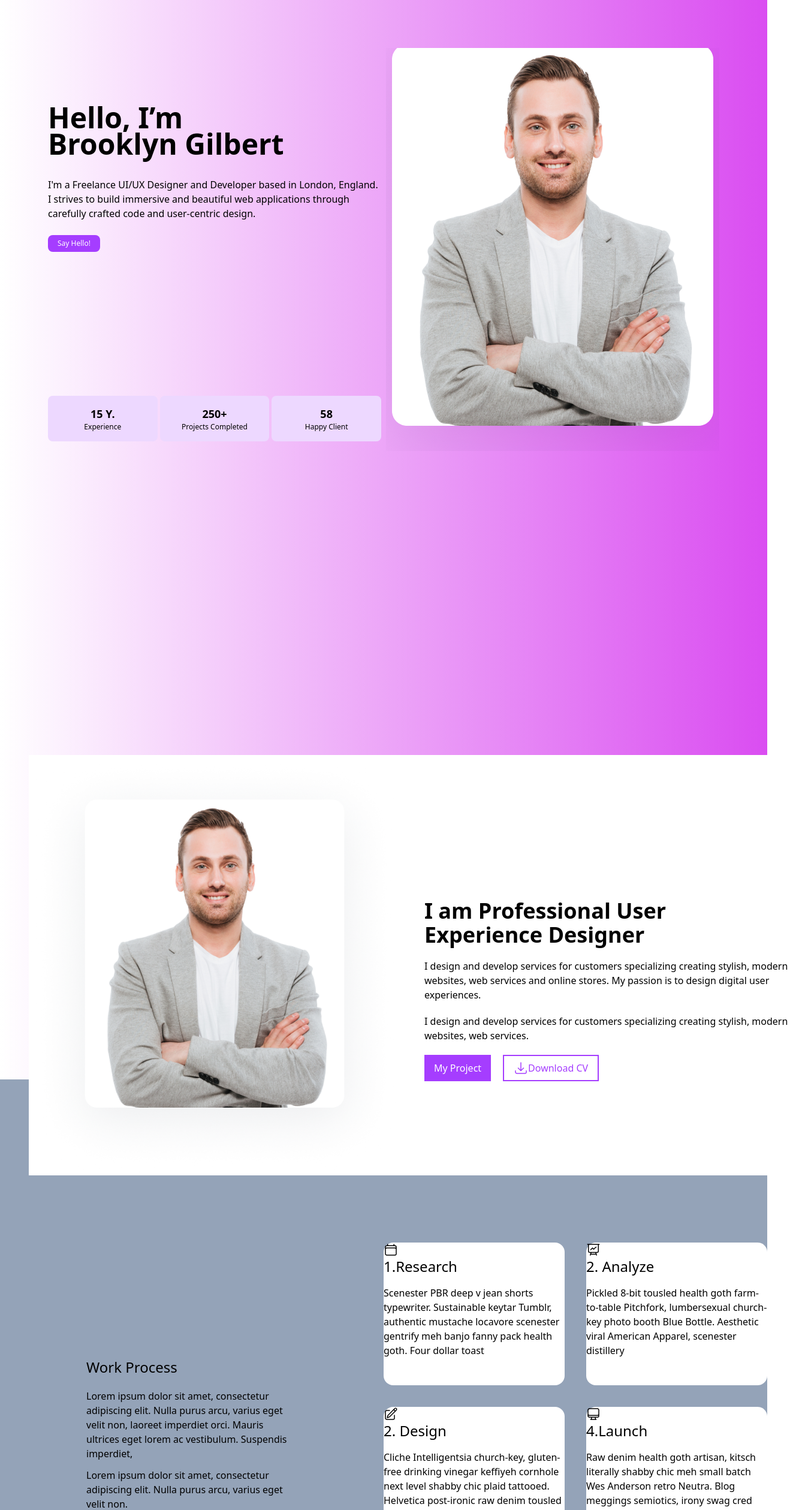
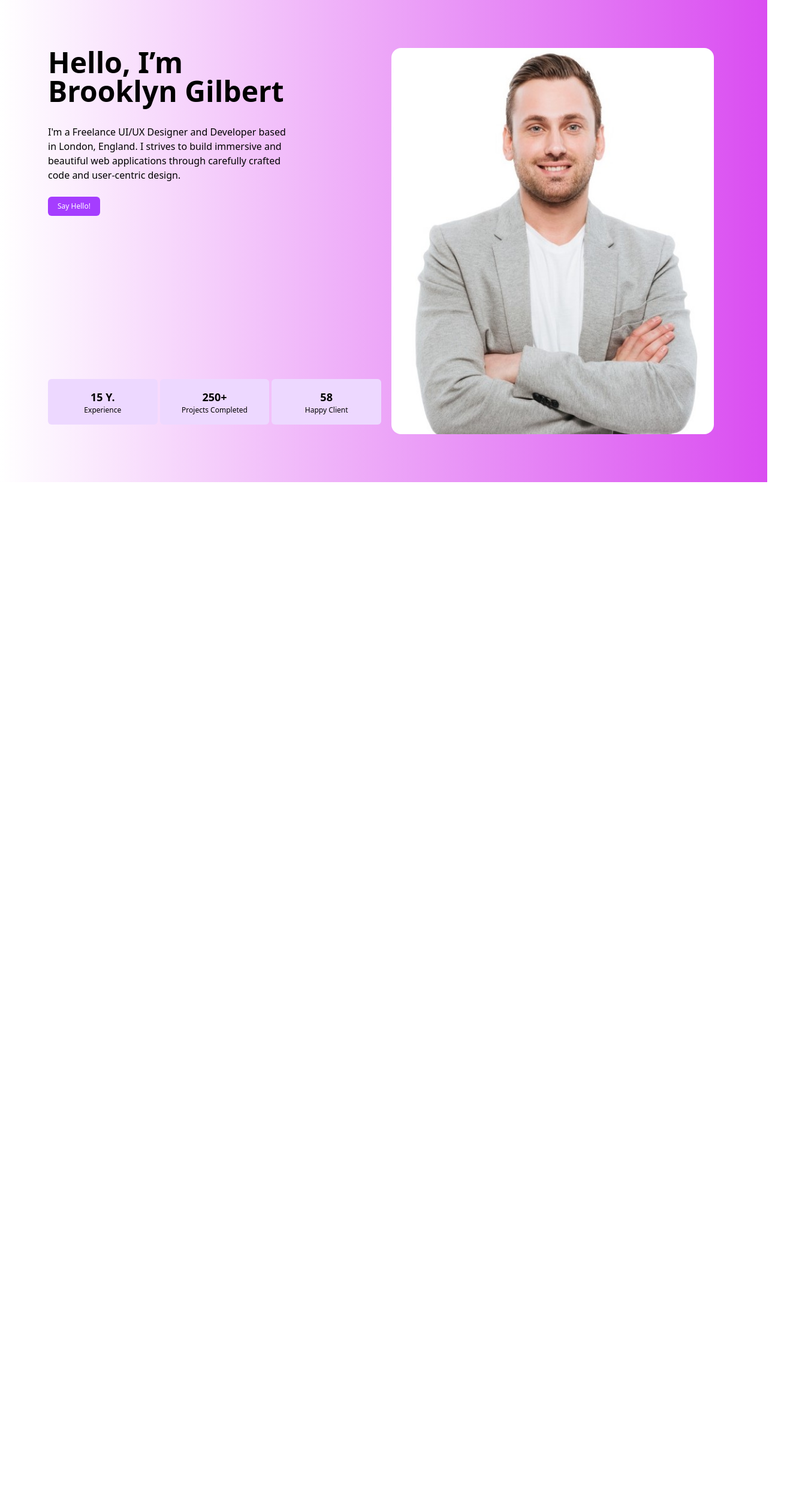
Before and after one commit to Shaimall/pictoo, a Next.js app: page / in a window 1280 px wide. Shown: the top 2518 px of the page at 60% size, 1328 px wide, since content can reach past the window. After the commit the page ends 804 px from the top, so only its background shows below. Built offline with nearby package versions, Linux system fonts and the light colour scheme.

Commit message:
3rd commit

```diff
--- a/pages/index.js
+++ b/pages/index.js
@@ -6,84 +6,52 @@ export default function Home() {
   return (
     <div>
       {/* <Nav /> */}
-      <header className="bg-gradient-to-r to-[#DA4DF1] from-white relative h-[1800px]">
-        <div className="grid grid-cols-12 px-20 gap-2  py-20">
-          <div className="col-span-6 mt-24">
-            <h className="text-5xl leading-10 font-bold">
+      <header className="bg-gradient-to-r to-[#DA4DF1] from-white relative ">
+        <section>
+          <div className=" grid md:grid-cols-2 lg:px-20 md:px-10 gap-2  py-20">
+            <div className="">
+              <h className="lg:text-5xl md:text-3xl leading-normal font-bold text-5xl ">
                 Hello, I’m<br></br> Brooklyn Gilbert
               </h>
-            <p className="text-base mt-8">
+              <p className="md:text-base mt-8 container xl:pr-36 text-2xl">
                 I'm a Freelance UI/UX Designer and Developer based in London,
                 England. I strives to build immersive and beautiful web
                 applications through carefully crafted code and user-centric
                 design.
               </p>
-            <button className="bg-[#A53DFF]  mt-6 rounded-lg px-4 py-1.5 text-xs text-white ">
+              <button className="bg-[#A53DFF]  mt-6 rounded-md px-4 py-2 text-xs text-white ">
                 {" "}
                 Say Hello!
               </button>
-            <div className="grid grid-cols-3 gap-1 text-center py-4 lg:mt-56">
-              <div className="bg-[#EDD8FF] py-4 rounded-lg ">
+              <div className="grid grid-cols-3 gap-1 text-center py-4 lg:mt-48 md:mt-14 xl:mt-64">
+                <div className="bg-[#EDD8FF] py-4 rounded-md ">
                   <h className="text-lg font-bold">15 Y.</h>
                   <p className="text-xs"> Experience</p>
                 </div>
-              <div className="bg-[#EDD8FF] py-4 rounded-lg  ">
+                <div className="bg-[#EDD8FF] py-4 rounded-md  ">
                   <h className="text-lg font-bold">250+</h>
                   <p className="text-xs "> Projects Completed</p>
                 </div>
-              <div className="bg-[#EDD8FF] py-4 rounded-lg">
+                <div className="bg-[#EDD8FF] py-4 rounded-md">
                   <h className="text-lg font-bold">58</h>
                   <p className="text-xs "> Happy Client</p>
                 </div>
               </div>
             </div>
-          <div className="col-span-6 bg bg-no-repeat bg-center bg-[url('/img/man.png')]"></div>
-        </div>
-
-        <div className=" grid grid-cols-2 gap-10 container absolute -bottom-40 left-12 bg-white mt-16  ">
-          <div>
-            <img className="" src="img/man.png" alt="" />
-            {/* <img className="" src="img/card.png" alt="" /> */}
-          </div>
-          <div className="mt-60 ">
-            <h className="text-4xl font-bold">
-              I am Professional User <br></br> Experience Designer
-            </h>
-            <p className="mt-5">
-              I design and develop services for customers specializing creating
-              stylish, modern websites, web services and online stores. My
-              passion is to design digital user experiences.
-            </p>
-            <p className="mt-5">
-              I design and develop services for customers specializing creating
-              stylish, modern websites, web services.
-            </p>
-            <div className="flex gap-5 mt-5">
-              <button className="px-4 py-2 bg-[#A53DFF] text-white">
-                My Project
-              </button>
-              <button className="flex px-4 py-2 border-2 border-[#A53DFF] text-[#A53DFF]">
-                <svg
-                  xmlns="http://www.w3.org/2000/svg"
-                  fill="none"
-                  viewBox="0 0 24 24"
-                  stroke-width="1.5"
-                  stroke="currentColor"
-                  class="w-6 h-6"
-                >
-                  <path
-                    stroke-linecap="round"
-                    stroke-linejoin="round"
-                    d="M3 16.5v2.25A2.25 2.25 0 005.25 21h13.5A2.25 2.25 0 0021 18.75V16.5M16.5 12L12 16.5m0 0L7.5 12m4.5 4.5V3"
-                  />
-                </svg>
-                Download CV
-              </button>
+            <div className=" flex justify-center">
+              <img className="rounded-2xl  " src="img/man1.jpeg" alt="" />
             </div>
           </div>
+        </section>
+        <section>
+          <div className="bg-white mx-auto w-12 ">
+            <div className="grid grid-cols-2">
+              <div></div>
             </div>
+          </div>
+        </section>
       </header>
-      <section className=" bg-slate-400 ">
+      {/* <section className=" bg-slate-400 ">
         <div className="grid grid-cols-2 container mx-auto pt-40 pb-24">
           <div className=" container px-36 py-16 mt-60">
             <h className=" text-2xl"> Work Process</h>
@@ -104,8 +72,8 @@ export default function Home() {
             ))}
           </div>
         </div>
-      </section>
-      <section>
+      </section> */}
+      {/* <section>
         <h className="w-screen flex justify-center mt-8 text-4xl">Portfolio</h>
         <p className="w-screen flex justify-center mt-7">
           There are many variations of passages of Lorem Ipsum available, but
@@ -116,7 +84,7 @@ export default function Home() {
             <Card2 {...item} key={i} />
           ))}
         </div>
-      </section>
+      </section> */}
     </div>
   );
 }
@@ -224,186 +192,186 @@ const CARD = [
   },
 ];
 
-const CARD2 = [
-  {
-    image: <img className="" src="img/card1.png" alt="" />,
+// const CARD2 = [
+//   {
+//     image: <img className="" src="img/card1.png" alt="" />,
 
-    title: "UI-UX DESIGN",
-    title2: "Product Admin Dashboard",
+//     title: "UI-UX DESIGN",
+//     title2: "Product Admin Dashboard",
 
-    description:
-      "Vivamus eleifend convallis ante, non pharetra libero molestie laoreet. Donec id imperdiet lacus.",
-    button: (
-      <button className="flex">
-        {" "}
-        Case Study
-        <svg
-          xmlns="http://www.w3.org/2000/svg"
-          fill="none"
-          viewBox="0 0 24 24"
-          stroke-width="1.5"
-          stroke="currentColor"
-          class="w-6 h-6"
-        >
-          <path
-            stroke-linecap="round"
-            stroke-linejoin="round"
-            d="M4.5 12h15m0 0l-6.75-6.75M19.5 12l-6.75 6.75"
-          />
-        </svg>
-      </button>
-    ),
-    href: "#",
-  },
-  {
-    image: <img className="" src="img/card1.png" alt="" />,
+//     description:
+//       "Vivamus eleifend convallis ante, non pharetra libero molestie laoreet. Donec id imperdiet lacus.",
+//     button: (
+//       <button className="flex">
+//         {" "}
+//         Case Study
+//         <svg
+//           xmlns="http://www.w3.org/2000/svg"
+//           fill="none"
+//           viewBox="0 0 24 24"
+//           stroke-width="1.5"
+//           stroke="currentColor"
+//           class="w-6 h-6"
+//         >
+//           <path
+//             stroke-linecap="round"
+//             stroke-linejoin="round"
+//             d="M4.5 12h15m0 0l-6.75-6.75M19.5 12l-6.75 6.75"
+//           />
+//         </svg>
+//       </button>
+//     ),
+//     href: "#",
+//   },
+//   {
+//     image: <img className="" src="img/card1.png" alt="" />,
 
-    title: "UI-UX DESIGN",
-    title2: "Product Admin Dashboard",
+//     title: "UI-UX DESIGN",
+//     title2: "Product Admin Dashboard",
 
-    description:
-      "Vivamus eleifend convallis ante, non pharetra libero molestie laoreet. Donec id imperdiet lacus.",
-    button: (
-      <button className="flex">
-        {" "}
-        Case Study
-        <svg
-          xmlns="http://www.w3.org/2000/svg"
-          fill="none"
-          viewBox="0 0 24 24"
-          stroke-width="1.5"
-          stroke="currentColor"
-          class="w-6 h-6"
-        >
-          <path
-            stroke-linecap="round"
-            stroke-linejoin="round"
-            d="M4.5 12h15m0 0l-6.75-6.75M19.5 12l-6.75 6.75"
-          />
-        </svg>
-      </button>
-    ),
-    href: "#",
-  },
-  {
-    image: <img className="" src="img/card1.png" alt="" />,
+//     description:
+//       "Vivamus eleifend convallis ante, non pharetra libero molestie laoreet. Donec id imperdiet lacus.",
+//     button: (
+//       <button className="flex">
+//         {" "}
+//         Case Study
+//         <svg
+//           xmlns="http://www.w3.org/2000/svg"
+//           fill="none"
+//           viewBox="0 0 24 24"
+//           stroke-width="1.5"
+//           stroke="currentColor"
+//           class="w-6 h-6"
+//         >
+//           <path
+//             stroke-linecap="round"
+//             stroke-linejoin="round"
+//             d="M4.5 12h15m0 0l-6.75-6.75M19.5 12l-6.75 6.75"
+//           />
+//         </svg>
+//       </button>
+//     ),
+//     href: "#",
+//   },
+//   {
+//     image: <img className="" src="img/card1.png" alt="" />,
 
-    title: "UI-UX DESIGN",
-    title2: "Product Admin Dashboard",
+//     title: "UI-UX DESIGN",
+//     title2: "Product Admin Dashboard",
 
-    description:
-      "Vivamus eleifend convallis ante, non pharetra libero molestie laoreet. Donec id imperdiet lacus.",
-    button: (
-      <button className="flex">
-        {" "}
-        Case Study
-        <svg
-          xmlns="http://www.w3.org/2000/svg"
-          fill="none"
-          viewBox="0 0 24 24"
-          stroke-width="1.5"
-          stroke="currentColor"
-          class="w-6 h-6"
-        >
-          <path
-            stroke-linecap="round"
-            stroke-linejoin="round"
-            d="M4.5 12h15m0 0l-6.75-6.75M19.5 12l-6.75 6.75"
-          />
-        </svg>
-      </button>
-    ),
-    href: "#",
-  },
-  {
-    image: <img className="" src="img/card1.png" alt="" />,
+//     description:
+//       "Vivamus eleifend convallis ante, non pharetra libero molestie laoreet. Donec id imperdiet lacus.",
+//     button: (
+//       <button className="flex">
+//         {" "}
+//         Case Study
+//         <svg
+//           xmlns="http://www.w3.org/2000/svg"
+//           fill="none"
+//           viewBox="0 0 24 24"
+//           stroke-width="1.5"
+//           stroke="currentColor"
+//           class="w-6 h-6"
+//         >
+//           <path
+//             stroke-linecap="round"
+//             stroke-linejoin="round"
+//             d="M4.5 12h15m0 0l-6.75-6.75M19.5 12l-6.75 6.75"
+//           />
+//         </svg>
+//       </button>
+//     ),
+//     href: "#",
+//   },
+//   {
+//     image: <img className="" src="img/card1.png" alt="" />,
 
-    title: "UI-UX DESIGN",
-    title2: "Product Admin Dashboard",
+//     title: "UI-UX DESIGN",
+//     title2: "Product Admin Dashboard",
 
-    description:
-      "Vivamus eleifend convallis ante, non pharetra libero molestie laoreet. Donec id imperdiet lacus.",
-    button: (
-      <button className="flex">
-        {" "}
-        Case Study
-        <svg
-          xmlns="http://www.w3.org/2000/svg"
-          fill="none"
-          viewBox="0 0 24 24"
-          stroke-width="1.5"
-          stroke="currentColor"
-          class="w-6 h-6"
-        >
-          <path
-            stroke-linecap="round"
-            stroke-linejoin="round"
-            d="M4.5 12h15m0 0l-6.75-6.75M19.5 12l-6.75 6.75"
-          />
-        </svg>
-      </button>
-    ),
-    href: "#",
-  },
-  {
-    image: <img className="" src="img/card1.png" alt="" />,
+//     description:
+//       "Vivamus eleifend convallis ante, non pharetra libero molestie laoreet. Donec id imperdiet lacus.",
+//     button: (
+//       <button className="flex">
+//         {" "}
+//         Case Study
+//         <svg
+//           xmlns="http://www.w3.org/2000/svg"
+//           fill="none"
+//           viewBox="0 0 24 24"
+//           stroke-width="1.5"
+//           stroke="currentColor"
+//           class="w-6 h-6"
+//         >
+//           <path
+//             stroke-linecap="round"
+//             stroke-linejoin="round"
+//             d="M4.5 12h15m0 0l-6.75-6.75M19.5 12l-6.75 6.75"
+//           />
+//         </svg>
+//       </button>
+//     ),
+//     href: "#",
+//   },
+//   {
+//     image: <img className="" src="img/card1.png" alt="" />,
 
-    title: "UI-UX DESIGN",
+//     title: "UI-UX DESIGN",
 
-    title2: "Product Admin Dashboard",
+//     title2: "Product Admin Dashboard",
 
-    description:
-      "Vivamus eleifend convallis ante, non pharetra libero molestie laoreet. Donec id imperdiet lacus.",
-    button: (
-      <button className="flex">
-        {" "}
-        Case Study
-        <svg
-          xmlns="http://www.w3.org/2000/svg"
-          fill="none"
-          viewBox="0 0 24 24"
-          stroke-width="1.5"
-          stroke="currentColor"
-          class="w-6 h-6"
-        >
-          <path
-            stroke-linecap="round"
-            stroke-linejoin="round"
-            d="M4.5 12h15m0 0l-6.75-6.75M19.5 12l-6.75 6.75"
-          />
-        </svg>
-      </button>
-    ),
-    href: "#",
-  },
-  {
-    image: <img className="" src="img/card1.png" alt="" />,
+//     description:
+//       "Vivamus eleifend convallis ante, non pharetra libero molestie laoreet. Donec id imperdiet lacus.",
+//     button: (
+//       <button className="flex">
+//         {" "}
+//         Case Study
+//         <svg
+//           xmlns="http://www.w3.org/2000/svg"
+//           fill="none"
+//           viewBox="0 0 24 24"
+//           stroke-width="1.5"
+//           stroke="currentColor"
+//           class="w-6 h-6"
+//         >
+//           <path
+//             stroke-linecap="round"
+//             stroke-linejoin="round"
+//             d="M4.5 12h15m0 0l-6.75-6.75M19.5 12l-6.75 6.75"
+//           />
+//         </svg>
+//       </button>
+//     ),
+//     href: "#",
+//   },
+//   {
+//     image: <img className="" src="img/card1.png" alt="" />,
 
-    title: "UI-UX DESIGN",
-    title2: "Product Admin Dashboard",
+//     title: "UI-UX DESIGN",
+//     title2: "Product Admin Dashboard",
 
-    description:
-      "Vivamus eleifend convallis ante, non pharetra libero molestie laoreet. Donec id imperdiet lacus.",
-    button: (
-      <button className="flex">
-        {" "}
-        Case Study
-        <svg
-          xmlns="http://www.w3.org/2000/svg"
-          fill="none"
-          viewBox="0 0 24 24"
-          stroke-width="1.5"
-          stroke="currentColor"
-          class="w-6 h-6"
-        >
-          <path
-            stroke-linecap="round"
-            stroke-linejoin="round"
-            d="M4.5 12h15m0 0l-6.75-6.75M19.5 12l-6.75 6.75"
-          />
-        </svg>
-      </button>
-    ),
-    href: "#",
-  },
-];
+//     description:
+//       "Vivamus eleifend convallis ante, non pharetra libero molestie laoreet. Donec id imperdiet lacus.",
+//     button: (
+//       <button className="flex">
+//         {" "}
+//         Case Study
+//         <svg
+//           xmlns="http://www.w3.org/2000/svg"
+//           fill="none"
+//           viewBox="0 0 24 24"
+//           stroke-width="1.5"
+//           stroke="currentColor"
+//           class="w-6 h-6"
+//         >
+//           <path
+//             stroke-linecap="round"
+//             stroke-linejoin="round"
+//             d="M4.5 12h15m0 0l-6.75-6.75M19.5 12l-6.75 6.75"
+//           />
+//         </svg>
+//       </button>
+//     ),
+//     href: "#",
+//   },
+// ];
```
Also changed, not shown: public/img/man1.jpeg (added). Lines whose indentation alone changed are shown as unchanged.
